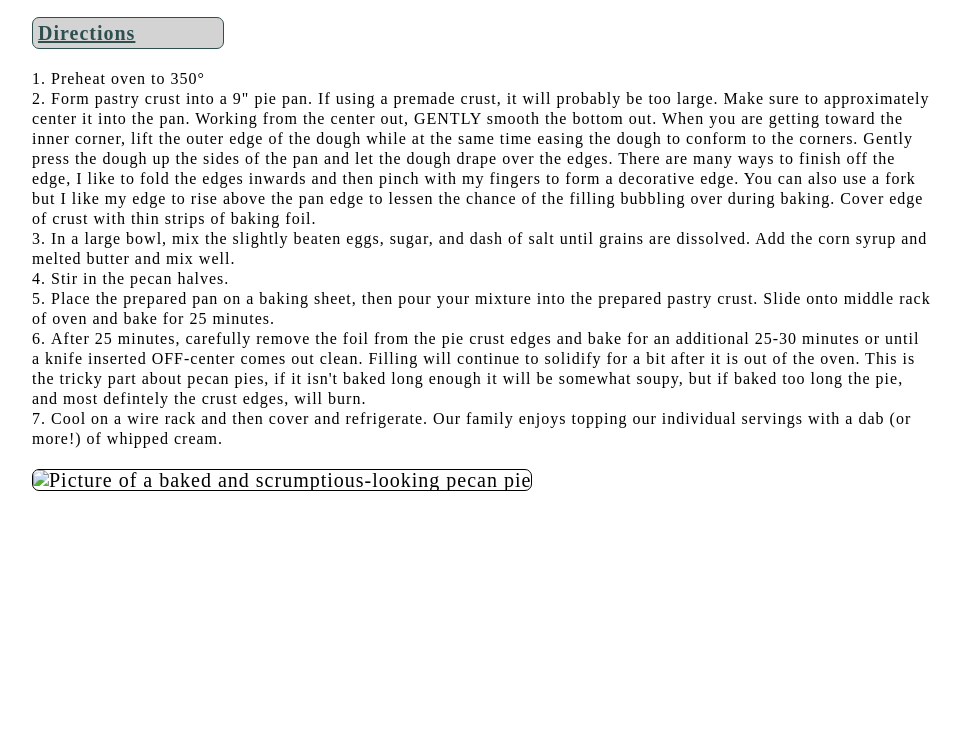
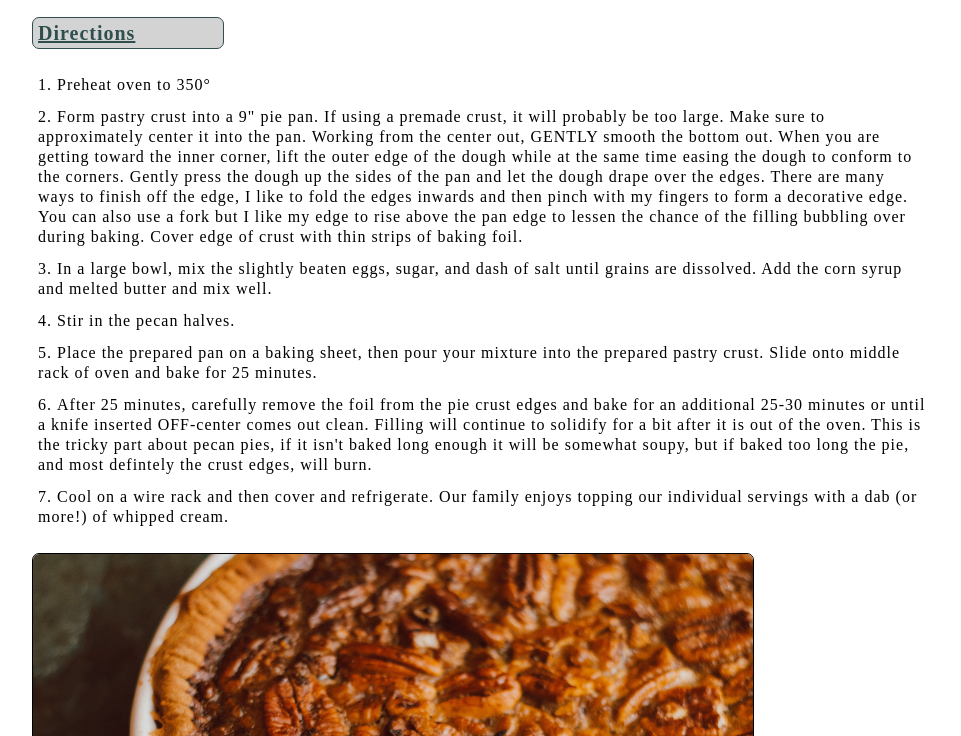
Before and after one commit to mesuabebe19/HTML_CSS-Recipe-Lab, a plain HTML site: page linda_recipe.html in a window 1280 px wide. Shown: the part 1024-1760 px from the top of the page, without its empty margins (158-1119 px from the left). Before the commit the page ends 1515 px from the top, so only its background shows below. Drawn offline with Linux system fonts and the light colour scheme.

Commit message:
add padding for ol and fix pie image

```diff
--- a/linda_recipe.html
+++ b/linda_recipe.html
@@ -102,7 +102,7 @@
                 with a dab (or more!) of whipped cream. </li>
         </ol>
         <br>
-        <img src="Pecan/Pie.jpg" alt="Picture of a baked and scrumptious-looking pecan pie">
+        <img src="images/Pecan Pie.jpg" alt="Picture of a baked and scrumptious-looking pecan pie">
 
     </main>
 
--- a/styles/style.css
+++ b/styles/style.css
@@ -167,7 +167,7 @@ footer {
 
 
 .lindas-recipe header h1 {
-	color: rgb(126, 131, 139);
+	color: darkslategray;
 	margin-top: 250px;
 	background: rgba(211, 211, 211, .6);
 	width: 400px;
@@ -203,6 +203,7 @@ footer {
 	line-height: 1.25;
 	font-size: medium;
 	inset-inline: 5px;
+	padding: 6px;
 
 }
 
```
